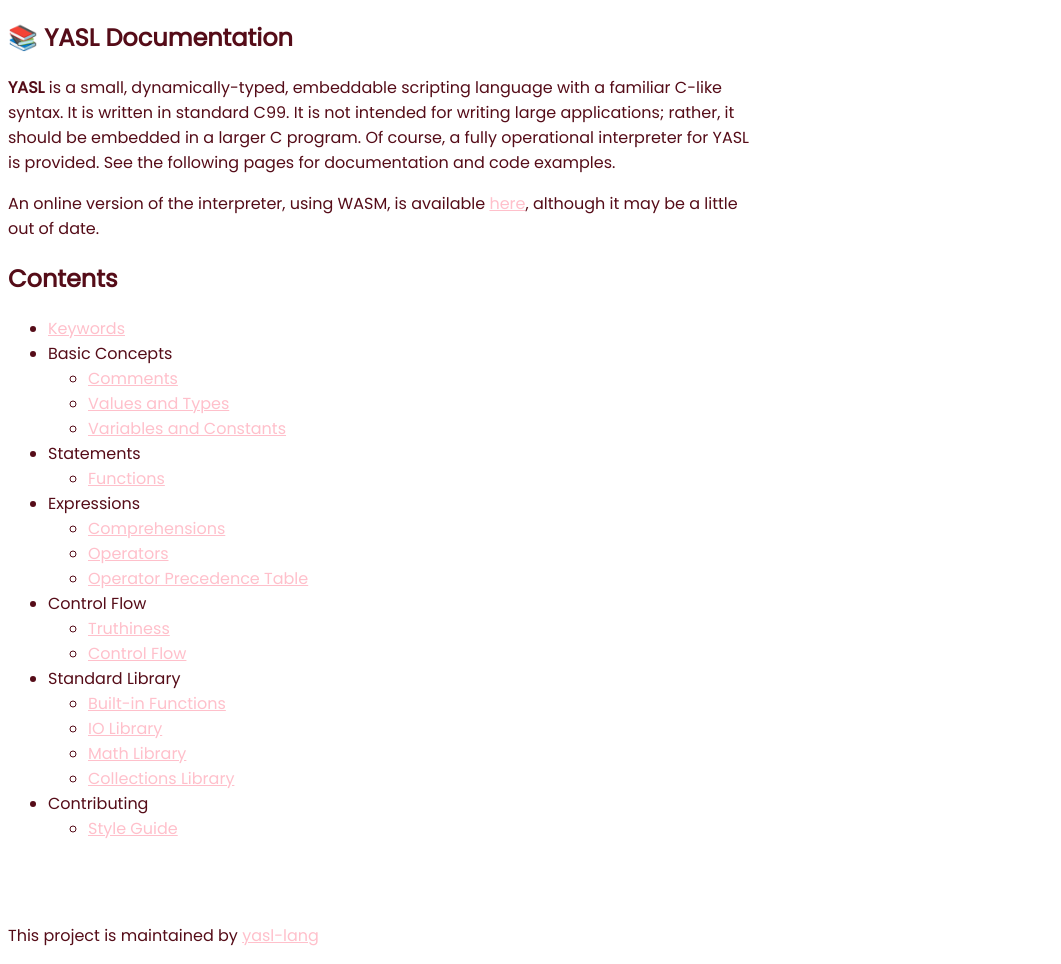
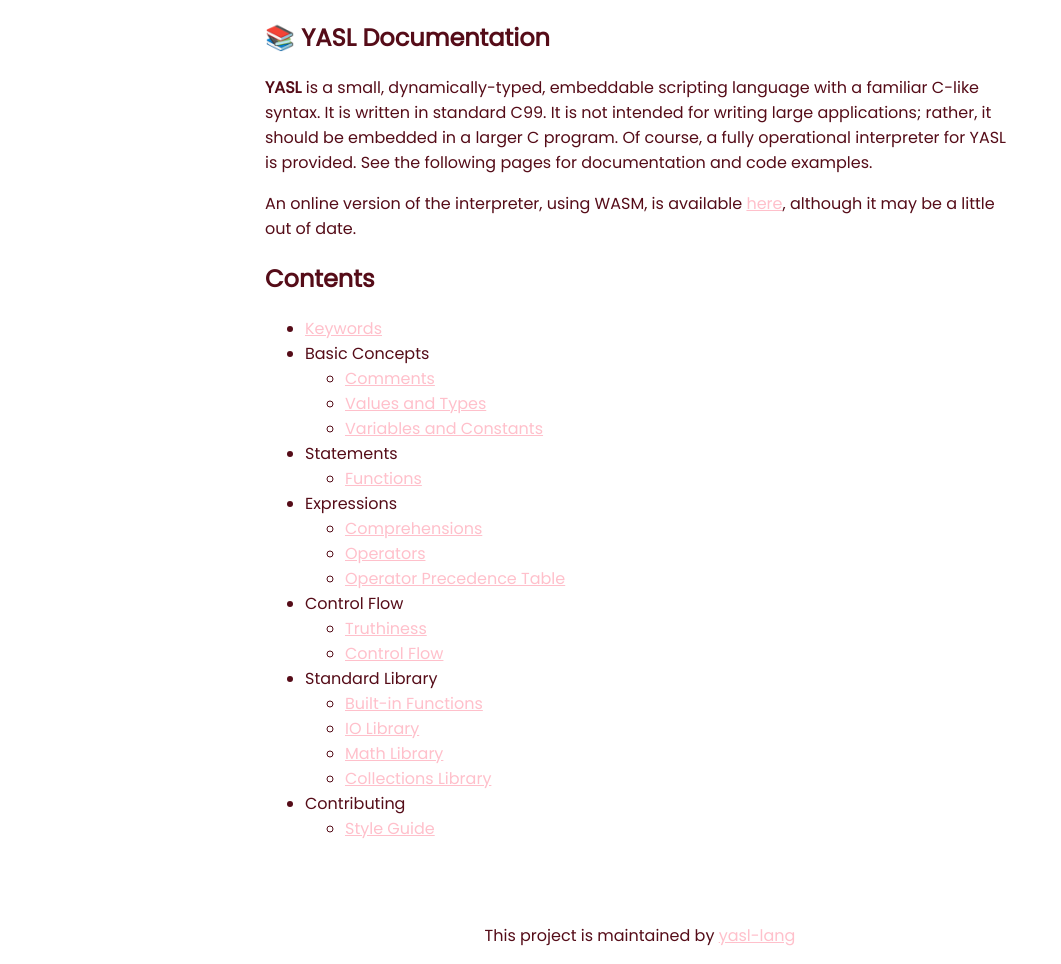
Before and after one commit to yasl-lang/docs, a Jekyll site: the page built from README.md, in a window 1280 px wide. Shown: the whole page, without its empty margins (0-1061 px from the left). Built offline with Jekyll 4.4.1, drawn with Linux system fonts in a browser that asks for light colours; our own code applies the rules of GitHub Pages for plain Markdown files; a script that is not in the unit is left out.

Commit message:
Update style.scss

```diff
--- a/assets/css/style.scss
+++ b/assets/css/style.scss
@@ -16,13 +16,16 @@ body {
 section {
   width:750px;
   float:center;
-  padding-bottom:50px
+  padding-bottom:50px;
+  margin: auto;
 }
 
 footer {
   width:750px;
+  text-align: center;
   float:center;
   bottom:50px;
+  margin: auto;
 }
 
 h1, h2, strong, body {
```
